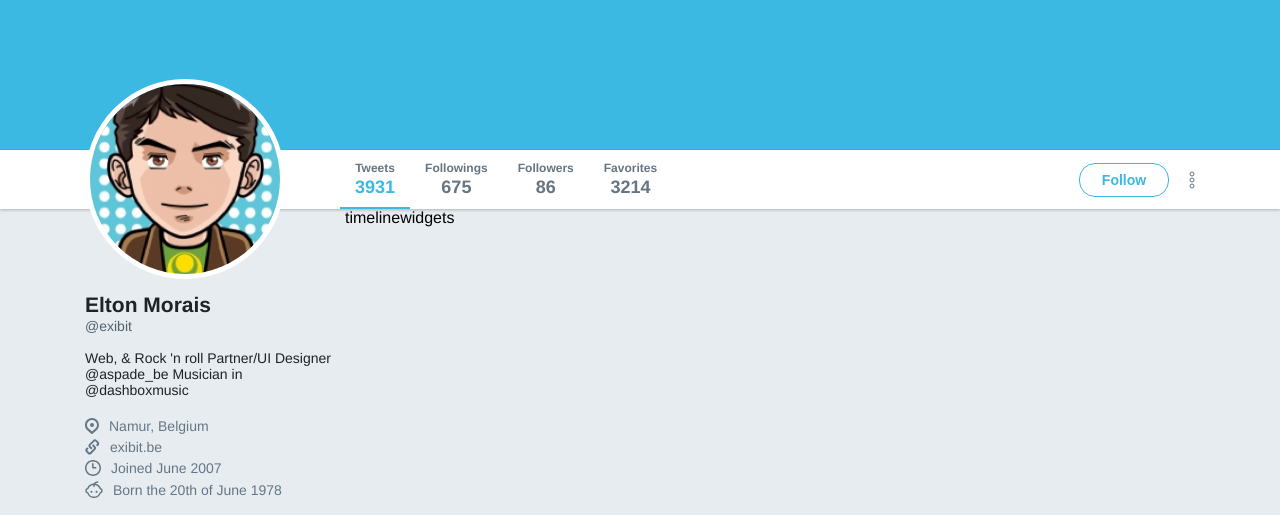
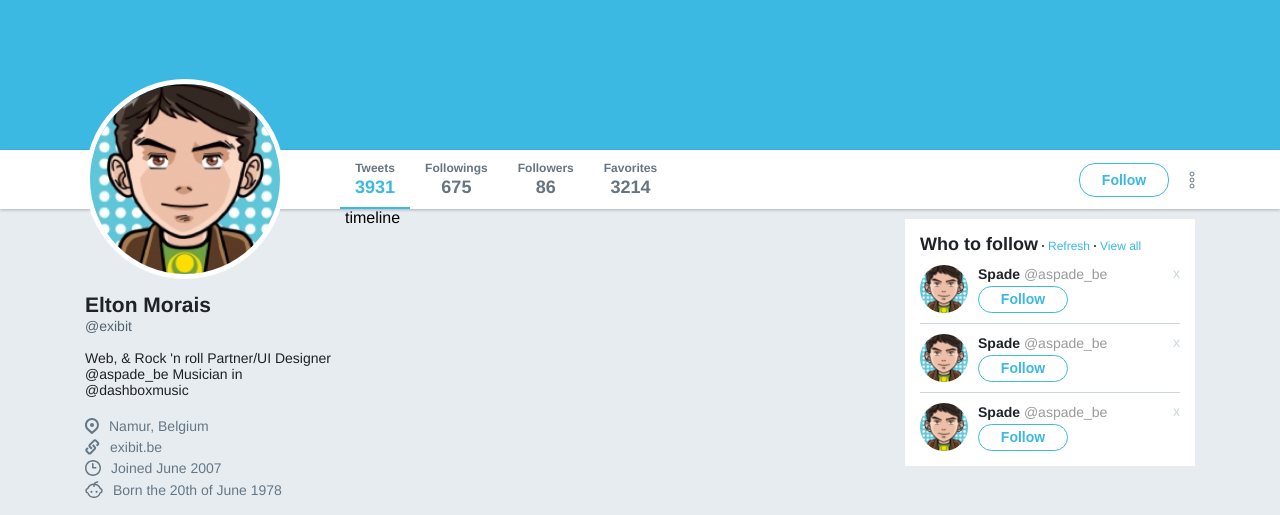
Before and after one commit to eltonMoraisD/Twiter-Clone, a plain HTML site: page index.html in a window 1280 px wide. Shown: the part 276-791 px from the top of the page. Drawn offline with Linux system fonts and the light colour scheme.

Commit message:
estilizando widgets

```diff
--- a/index.html
+++ b/index.html
@@ -70,7 +70,7 @@
 
   </div>
 
-  <!--colunas e timeline-->
+  <!--colunas esquerda/direita e timeline-->
   <div class="wrapper-content content">
     <aside class="profile">
       <img class="avatar" src="/images/avatar.png" alt="Profile">
@@ -120,7 +120,52 @@
     </section>
 
     <aside class="widgets">
-      widgets
+      <div class="widget follow">
+        <div class="title">
+          <strong>Who to follow</strong>
+          <a href="">Refresh</a>
+          <a href="">View all</a>
+        </div>
+        <ul>
+          <li>
+            <div class="profile">
+              <img src="images/avatar.png" alt="avatar">
+
+              <div class="info">
+                <strong>Spade <span>@aspade_be</span></strong>
+                <button>Follow</button>
+              </div>
+            </div>
+            <a href="">x</a>
+          </li>
+
+          <li>
+            <div class="profile">
+              <img src="images/avatar.png" alt="avatar">
+
+              <div class="info">
+                <strong>Spade <span>@aspade_be</span></strong>
+                <button>Follow</button>
+              </div>
+            </div>
+            <a href="">x</a>
+          </li>
+
+          <li>
+            <div class="profile">
+              <img src="images/avatar.png" alt="avatar">
+
+              <div class="info">
+                <strong>Spade <span>@aspade_be</span></strong>
+                <button>Follow</button>
+              </div>
+            </div>
+            <a href="">x</a>
+          </li>
+        </ul>
+      </div>
+
+
     </aside>
   </div>
 
--- a/style.css
+++ b/style.css
@@ -291,3 +291,117 @@ div.wrapper-content aside.profile .images ul li {
 	flex: 1 0 auto;
 	margin: 0 5px 5px 0;
 }
+
+/*Lado direito*/
+div.wrapper-content .timeline {
+	flex: 1;
+}
+
+div.wrapper-content aside.widgets {
+	width: 290px;
+	margin-top: 10px;
+}
+
+div.wrapper-content aside.widgets .widget {
+	background: #fff;
+	padding: 15px;
+}
+
+div.wrapper-content aside.widgets .widget .title {
+	display: flex;
+	align-items: baseline;
+}
+
+div.wrapper-content aside.widgets .widget .title strong {
+	font-size: 18px;
+	color: #1f2226;
+}
+
+div.wrapper-content aside.widgets .widget .title a {
+	color: #3bb9e3;
+	font-size: 12px;
+	text-decoration: none;
+	position: relative;
+	padding-left: 10px;
+}
+
+div.wrapper-content aside.widgets .widget .title a::before {
+	content: '';
+	width: 2px;
+	height: 2px;
+	border-radius: 50%;
+	background: #222;
+	position: absolute;
+	left: 4px;
+	top: 6px;
+}
+
+div.wrapper-content aside.widgets .follow ul {
+	list-style: none;
+	margin-top: 10px;
+}
+
+div.wrapper-content aside.widgets .follow ul li {
+	display: flex;
+	justify-content: space-between;
+	border-bottom: 1px solid #ccd6dd;
+	padding-bottom: 10px;
+	margin-bottom: 10px;
+}
+
+div.wrapper-content aside.widgets .follow ul li:last-child {
+	margin-bottom: 0;
+	padding-bottom: 0;
+	border: 0;
+}
+
+div.wrapper-content aside.widgets .follow ul li .profile {
+	display: flex;
+	align-items: center;
+}
+
+div.wrapper-content aside.widgets .follow ul li .profile img {
+	width: 48px;
+	height: 48px;
+	border-radius: 50%;
+}
+
+div.wrapper-content aside.widgets .follow ul li .profile .info {
+	margin-left: 10px;
+	display: flex;
+	flex-direction: column;
+}
+
+div.wrapper-content aside.widgets .follow ul li .profile .info strong {
+	font-size: 14px;
+	color: #1f2326;
+}
+
+div.wrapper-content aside.widgets .follow ul li .profile .info strong span {
+	font-weight: normal;
+	color: #9a9a9a;
+}
+
+div.wrapper-content aside.widgets .follow ul li .profile .info button {
+	height: 27px;
+
+	display: flex;
+	align-items: center;
+	justify-content: center;
+
+	width: 90px;
+	font-weight: bold;
+	font-size: 14px;
+	color: #3bb9e3;
+	border-radius: 16px;
+	border: 1px solid #3bb9e3;
+	cursor: pointer;
+	background: #fff;
+	margin-top: 4px;
+}
+
+div.wrapper-content aside.widgets .follow ul li > a {
+	color: #ccd6dd;
+	text-decoration: none;
+	font-size: 14px;
+}
```
